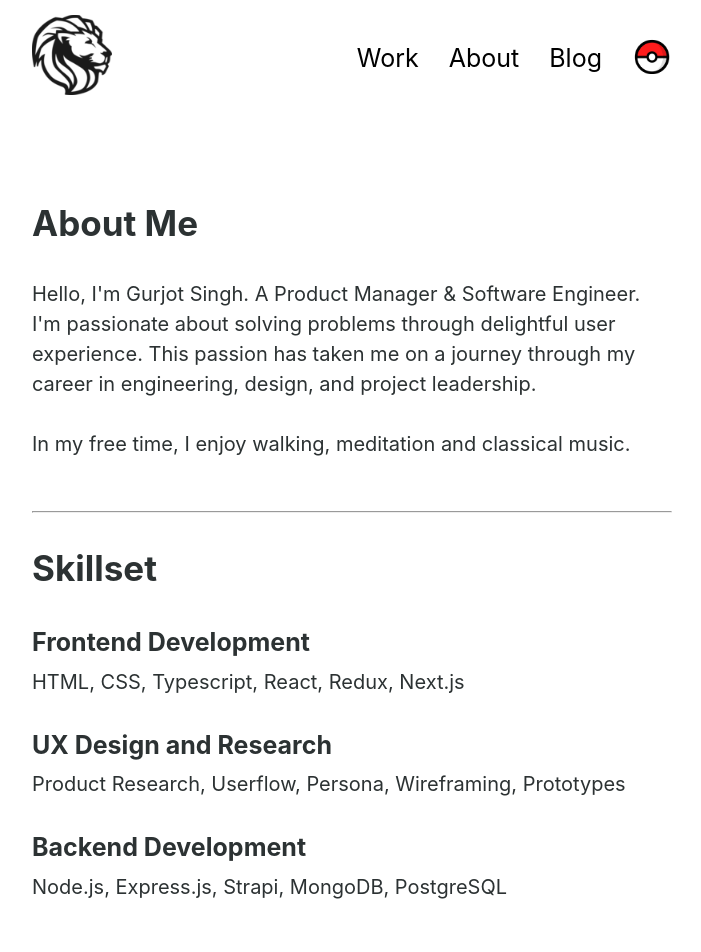
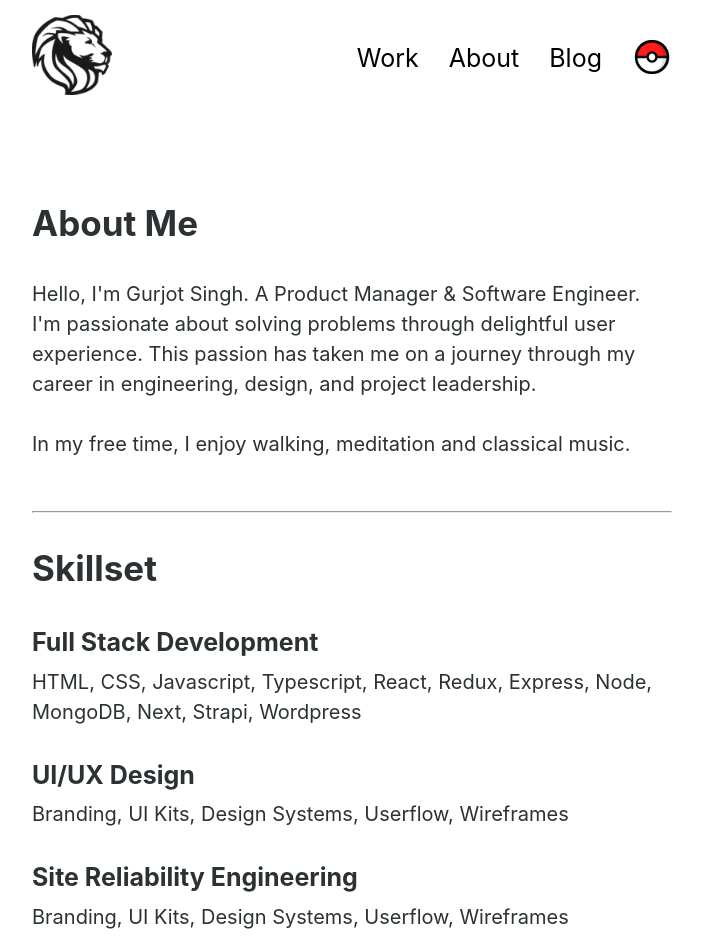
Before and after one commit to gurjotsinghdev/gurjotsinghdev, a Next.js app: page /about in a window 1280 px wide. Shown: the top 952 px of the page, without its empty margins (288-989 px from the left). Built offline with nearby package versions, Linux system fonts and the light colour scheme.

Commit message:
skillset fix

```diff
--- a/components/aboutMe.js
+++ b/components/aboutMe.js
@@ -19,12 +19,12 @@ export default function AboutMe ( ) {
                 <h2>
                     Skillset
                 </h2>
-                <h3>Frontend Development</h3>
-                <p>HTML, CSS, Typescript, React, Redux, Next.js </p>
-                <h3>UX Design and Research</h3>
-                <p>Product Research, Userflow, Persona, Wireframing, Prototypes </p>
-                <h3>Backend Development</h3>
-                <p>Node.js, Express.js, Strapi, MongoDB, PostgreSQL</p>
+                <h3>Full Stack Development </h3>
+                <p>HTML, CSS, Javascript, Typescript, React, Redux, Express, Node, MongoDB, Next, Strapi, Wordpress</p>
+                <h3>UI/UX Design</h3>
+                <p>Branding, UI Kits, Design Systems, Userflow, Wireframes</p>
+                <h3>Site Reliability Engineering</h3>
+                <p>Branding, UI Kits, Design Systems, Userflow, Wireframes</p>
 
             </div>
 
```
